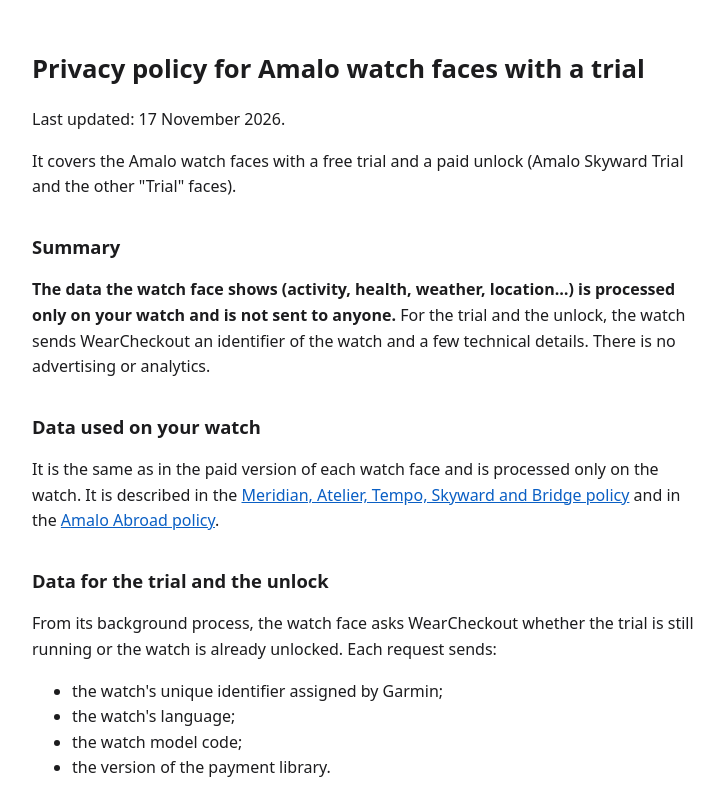
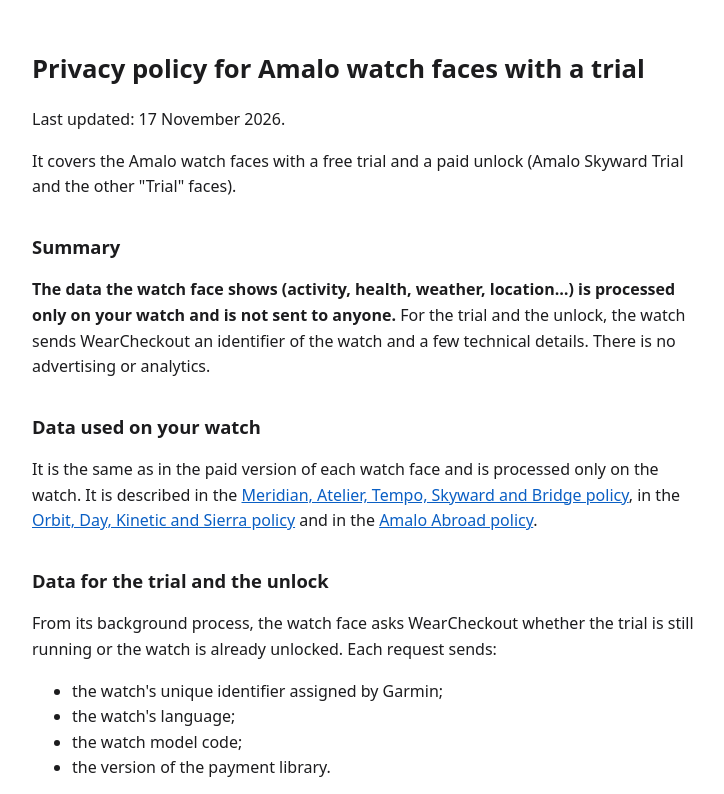
Before and after one commit to wasdaf77/amalo-privacy, a plain HTML site: page privacy-trial.html in a window 1280 px wide. Shown: the top 794 px of the page, without its empty margins (272-996 px from the left). Drawn offline with Linux system fonts and the light colour scheme.

Commit message:
privacy-trial.html: enlaza la política de Orbit, Day, Kinetic y Sierra (familia.html)
Co-Authored-By: Claude Opus 5.5 <noreply@anthropic.com>

```diff
--- a/privacy-trial.html
+++ b/privacy-trial.html
@@ -19,7 +19,7 @@
 <h2>Summary</h2>
 <p><strong>The data the watch face shows (activity, health, weather, location…) is processed only on your watch and is not sent to anyone.</strong> For the trial and the unlock, the watch sends WearCheckout an identifier of the watch and a few technical details. There is no advertising or analytics.</p>
 <h2>Data used on your watch</h2>
-<p>It is the same as in the paid version of each watch face and is processed only on the watch. It is described in the <a href="analogica.html#en">Meridian, Atelier, Tempo, Skyward and Bridge policy</a> and in the <a href="index.html">Amalo Abroad policy</a>.</p>
+<p>It is the same as in the paid version of each watch face and is processed only on the watch. It is described in the <a href="analogica.html#en">Meridian, Atelier, Tempo, Skyward and Bridge policy</a>, in the <a href="familia.html">Orbit, Day, Kinetic and Sierra policy</a> and in the <a href="index.html">Amalo Abroad policy</a>.</p>
 <h2>Data for the trial and the unlock</h2>
 <p>From its background process, the watch face asks WearCheckout whether the trial is still running or the watch is already unlocked. Each request sends:</p>
 <ul>
```
